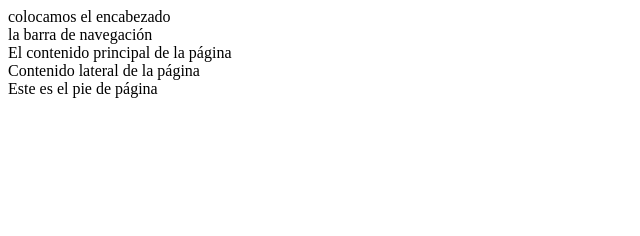
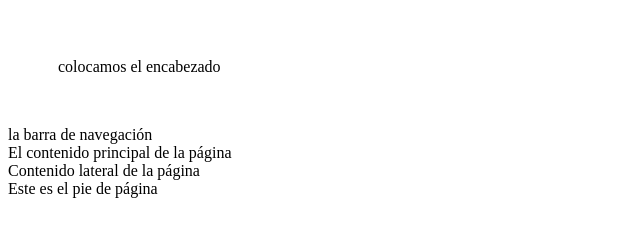
Before and after one commit to MDuvanM/UNAD-pag, a plain HTML site: page index.html in a window 1280 px wide. Shown: the whole page, without its empty margins (0-640 px from the left). Drawn offline with Linux system fonts and the light colour scheme.

Commit message:
2do cambio

```diff
--- /dev/null
+++ b/css/style.css
@@ -0,0 +1,5 @@
+.encabezado{
+   background-color: 4B5945;
+   color: B2C9AD;
+   padding: 50px;
+}
--- a/index.html
+++ b/index.html
@@ -4,9 +4,12 @@
     <meta charset="UTF-8">
     <meta name="viewport" content="width=device-width, initial-scale=1.0">
     <title>Document</title>
+    <link rel="stylesheet" href="css/style.css">
+
+
 </head>
 <body>
-    <header>
+    <header class="encabezado">
         colocamos el encabezado
     </header>
     <nav> la barra de navegación</nav>
```
